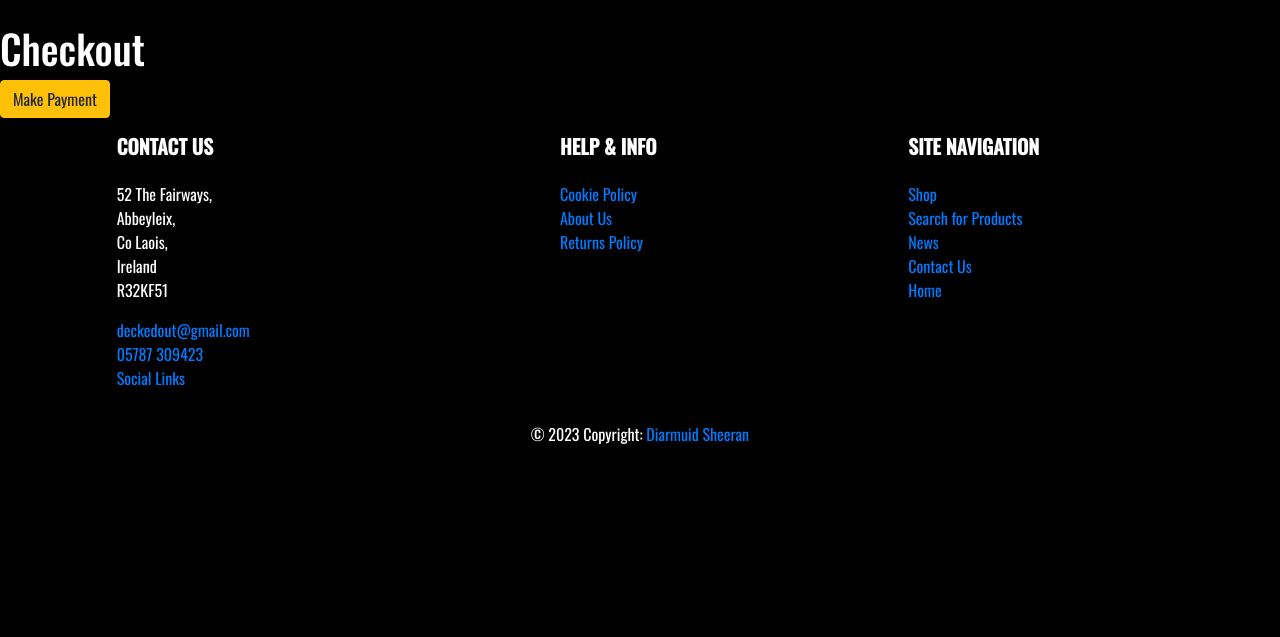
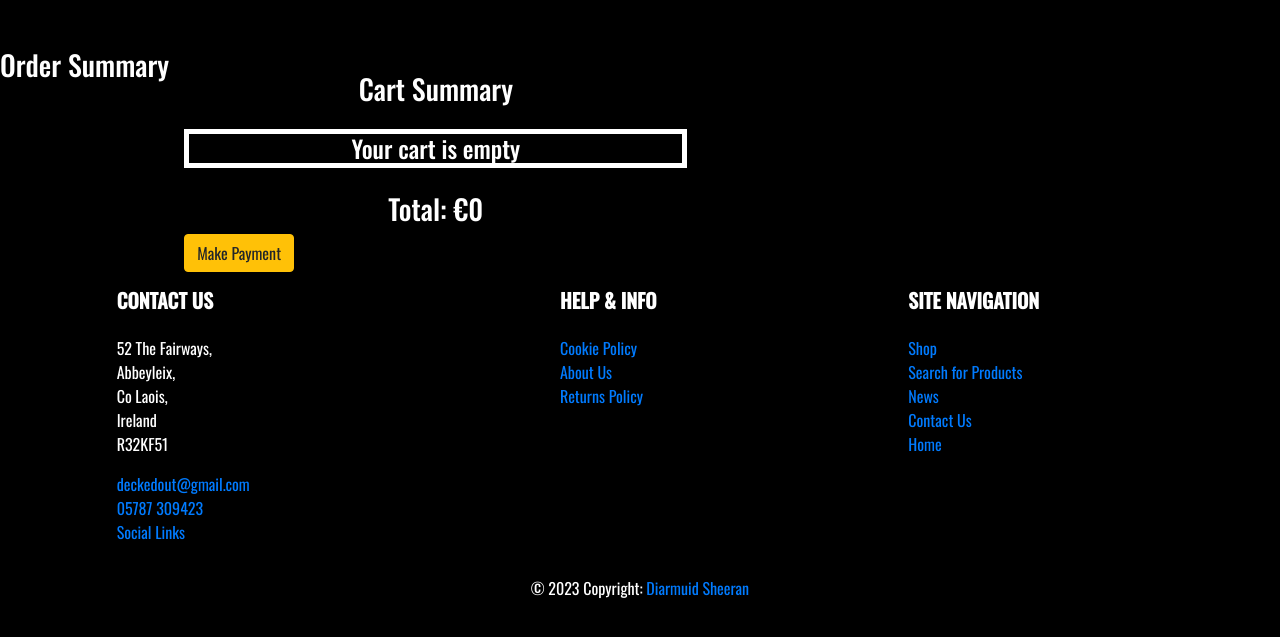
Before and after one commit to DiarmuidSheeran/decked-out-tcg-store-pp-5, a Django app: page /checkout/checkout/ in a window 1280 px wide. Shown: the part 59-696 px from the top of the page. Run offline with Django 4.2, Linux system fonts and the light colour scheme; some libraries are stand-ins or nearby versions.

Commit message:
Add cart products to checkout view and add placeholder cart items to checkout template

```diff
--- a/decked_out_tcg_store/checkout/templates/checkout/checkout.html
+++ b/decked_out_tcg_store/checkout/templates/checkout/checkout.html
@@ -2,6 +2,37 @@
 {% load static %}
 
 {% block content %}
-<h1>Checkout</h1>
-<a href="{% url 'order_summary' %}" class="btn btn-warning">Make Payment</a>
+<div class="container-fluid mt-4">
+    <div class="row">
+        <h3>Order Summary</h3>
+            <div class="col-md-5">
+                    <h3 class="text-center mb-4 mt-4">Cart Summary</h3>
+                    {% if cart_products %}
+                    <div class="row mt-6">
+                        {% for product,  quantity in cart_products.items %}
+                        <div class="col-md-12 mb-4">
+                            <h5 class="card-title text-center ">{{ product.name }}</h5>
+
+                            {% if product.on_special_offer %}
+                                <span class="badge bg-warning text-dark">Special Offer!</span>
+                            {% endif %}
+                            {% if product.on_special_offer and product.discounted_price %}
+                                <p class="card-text price-text text-center ">
+                                @ €{{ product.discounted_price }} x {{ quantity }}
+                                </p>
+                            {% else %}
+                                <p class="card-text price-text text-center ">@ €{{ product.price }} x {{ quantity }}</p>
+                            {% endif %}
+                        {% endfor %}
+                        </div>
+                    {% else %}
+                        <h4 class="text-center" style="border-style: solid; border-width: 5px; ">Your cart is empty</h4>
+                    {% endif %}
+                    <h3 class="mt-4 text-center">Total: €{{ totals }}</h3>
+                    <a href="{% url 'order_summary' %}" class="btn btn-warning">Make Payment</a>
+                    </div>
+                </div>
+            </div>
+        </div>
+
 {% endblock %}
--- a/decked_out_tcg_store/checkout/views.py
+++ b/decked_out_tcg_store/checkout/views.py
@@ -1,10 +1,18 @@
 from django.shortcuts import render
+from cart.cart import Cart
 
-# Create your views here.
 def checkout(request):
+    cart = Cart(request)
+    cart_products = cart.get_prods
+    quantities = cart.get_quants
+    totals = cart.cart_total()
 
-    return render(request, "checkout/checkout.html")
+    context = {
+        "cart_products":cart_products,
+        "quantities":quantities,
+        "totals":totals
+    }
+    return render(request, "checkout/checkout.html", context)
 
 def order_summary(request):
-
     return render(request, "checkout/order_summary.html")
```
Also changed, not shown: decked_out_tcg_store/checkout/forms.py (added), decked_out_tcg_store/checkout/migrations/0001_initial.py (added), decked_out_tcg_store/checkout/migrations/0002_remove_order_user_profile_remove_orderitem_order_and_more.py (added), decked_out_tcg_store/db.sqlite3.
